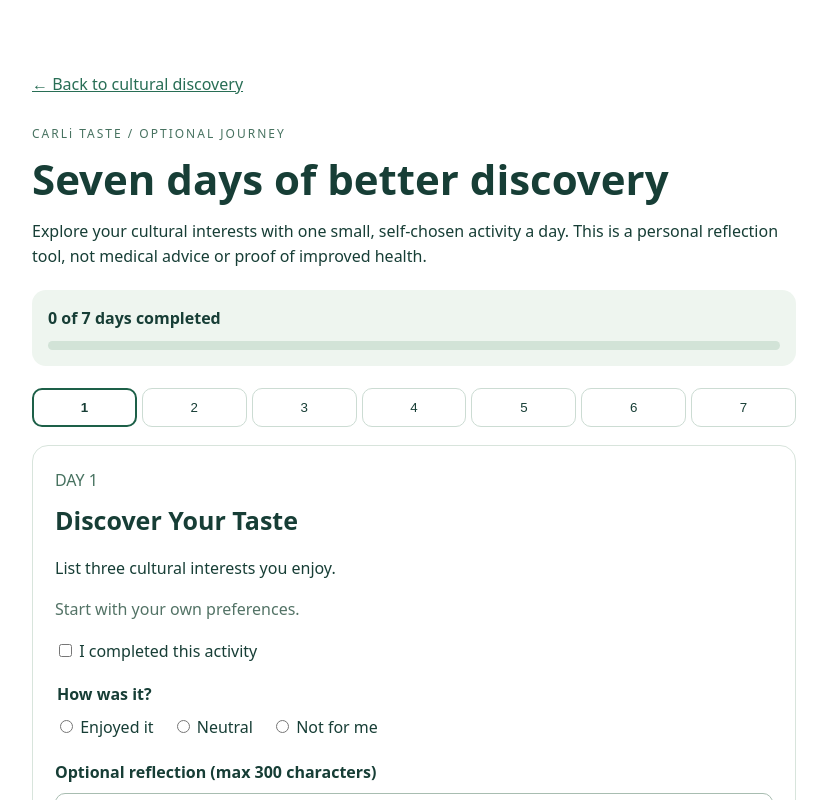
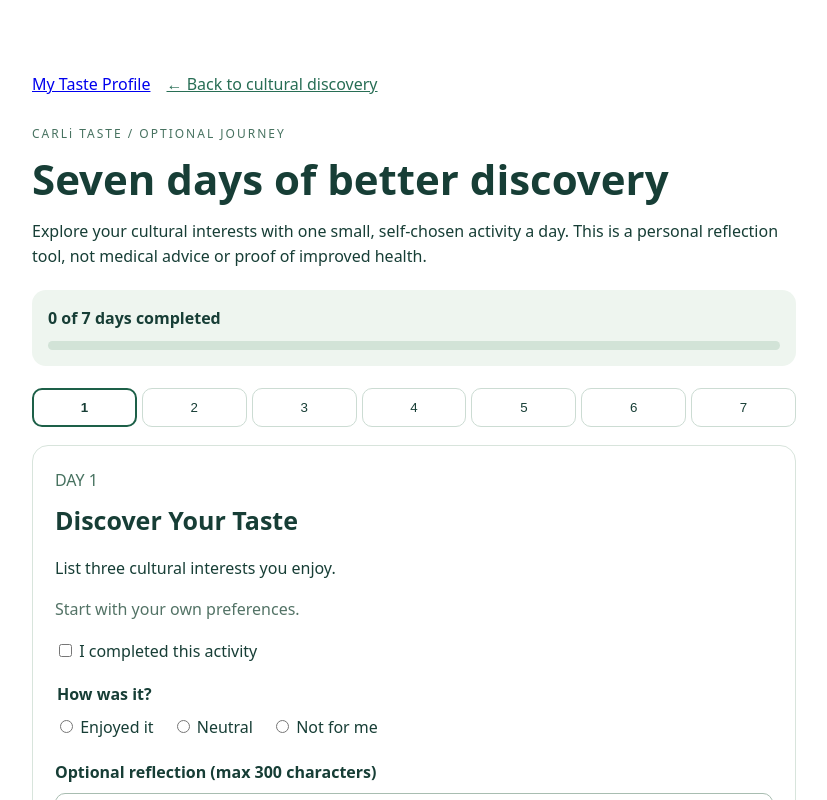
Before and after one commit to freshcanibowl/CARLi-Taste, a Next.js app in the folder app/: page /journey in a window 1280 px wide. Shown: the top 800 px of the page, without its empty margins (226-1053 px from the left). Built offline with nearby package versions, Linux system fonts and the light colour scheme.

Commit message:
Record local Journey completion actions with privacy boundary

```diff
--- a/app/app/journey/page.tsx
+++ b/app/app/journey/page.tsx
@@ -1,6 +1,7 @@
 'use client';
 import {useEffect,useState} from 'react';
 import Link from 'next/link';
+import {appendEvent,EVENT_KEY} from '../../lib/profile-evidence.mjs';
 
 type Entry={done:boolean;rating:'liked'|'neutral'|'disliked'|null;note:string};
 const KEY='carli-taste-journey-v1';
@@ -24,13 +25,18 @@ export default function Journey(){
  const [loaded,setLoaded]=useState(false);
  useEffect(()=>{try{const raw=localStorage.getItem(KEY);if(raw){const parsed:unknown=JSON.parse(raw);if(valid(parsed))setEntries(parsed.map(e=>({...e,note:e.note.slice(0,300)})));}}catch{}setLoaded(true)},[]);
  useEffect(()=>{if(loaded){try{localStorage.setItem(KEY,JSON.stringify(entries))}catch{}}},[entries,loaded]);
- const update=(patch:Partial<Entry>)=>setEntries(prev=>prev.map((e,i)=>i===day?{...e,...patch}:e));
+ const update=(patch:Partial<Entry>)=>{
+  if(patch.done===true&&!entries[day].done){
+   try{const raw=JSON.parse(localStorage.getItem(EVENT_KEY)||'[]');localStorage.setItem(EVENT_KEY,JSON.stringify(appendEvent(raw,'journey_completed')))}catch{}
+  }
+  setEntries(prev=>prev.map((e,i)=>i===day?{...e,...patch}:e));
+ };
  const completed=entries.filter(e=>e.done).length;
  const entry=entries[day];
  const reset=()=>{if(!window.confirm('Delete all seven days of local journey notes and progress?'))return;setEntries(empty());setDay(0);try{localStorage.removeItem(KEY)}catch{}};
  const styles={maxWidth:780,margin:'0 auto',padding:'24px 18px 72px',fontFamily:'system-ui, sans-serif',color:'#173e36',lineHeight:1.55} as const;
  return <main style={styles}>
-  <Link href="/" style={{color:'#286e55'}}>← Back to cultural discovery</Link>
+  <Link href="/profile" style={{marginRight:16}}>My Taste Profile</Link><Link href="/" style={{color:'#286e55'}}>← Back to cultural discovery</Link>
   <p style={{marginTop:28,letterSpacing:2,fontSize:12,color:'#477260'}}>CARLi TASTE / OPTIONAL JOURNEY</p>
   <h1 style={{fontSize:'clamp(28px,5vw,42px)',lineHeight:1.13,margin:'10px 0'}}>Seven days of better discovery</h1>
   <p>Explore your cultural interests with one small, self-chosen activity a day. This is a personal reflection tool, not medical advice or proof of improved health.</p>
```
